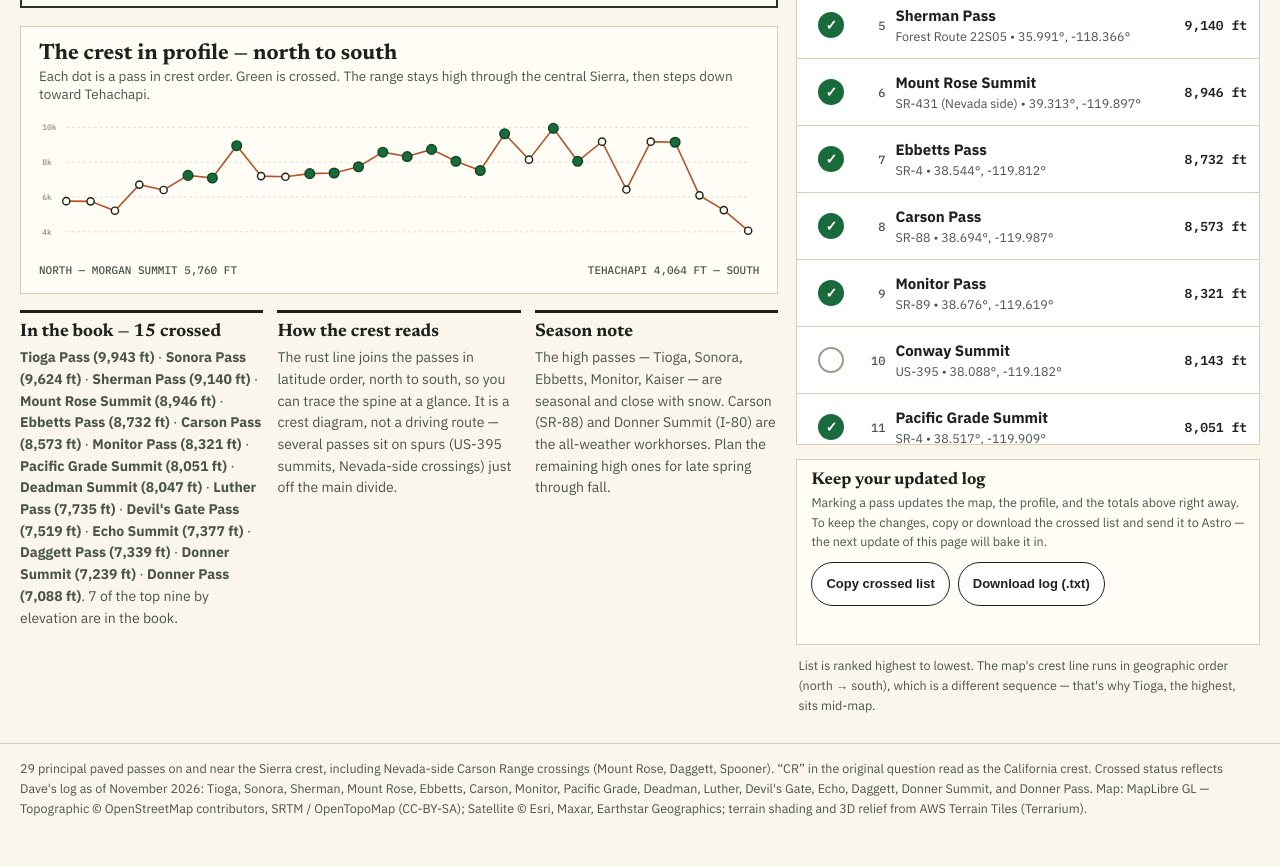
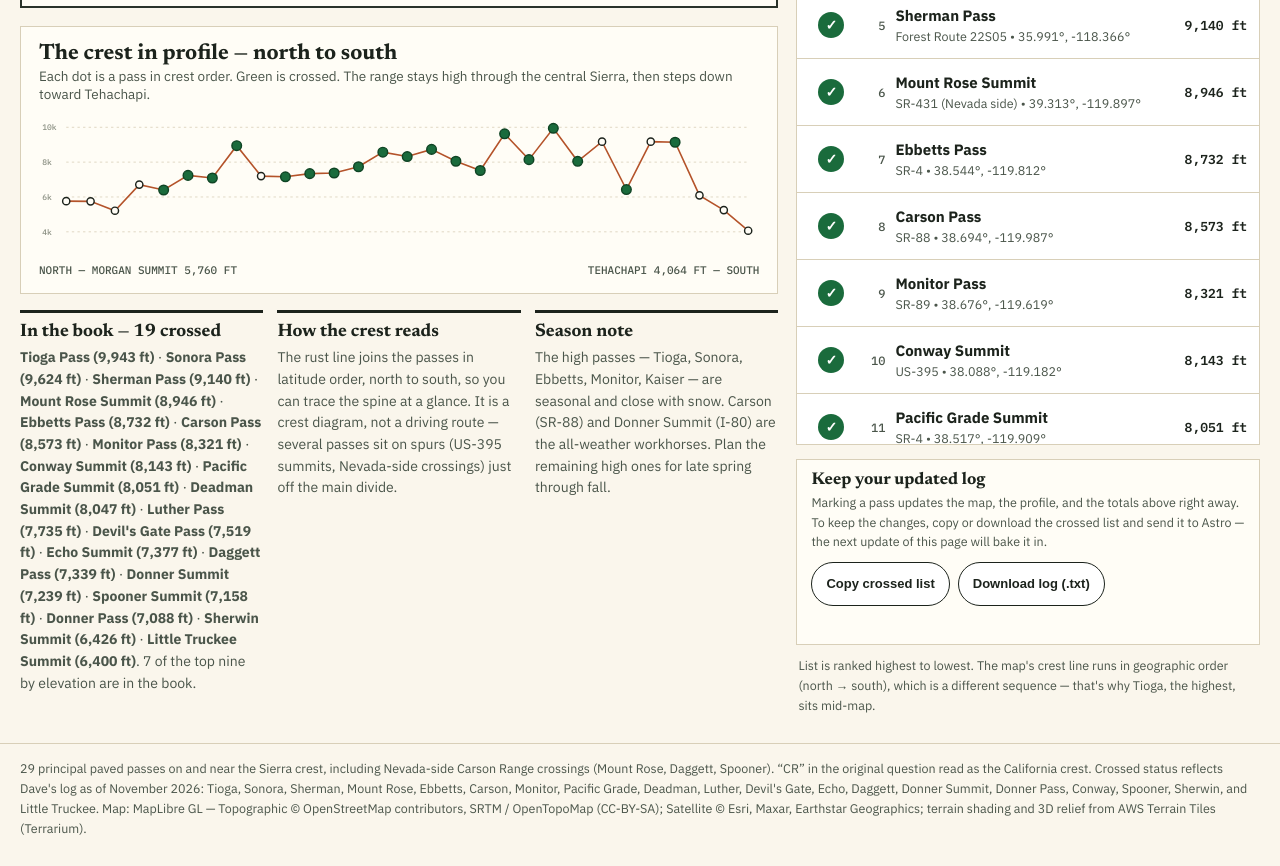
Before and after one commit to davedellaquila/sierra-crest-passes, a plain HTML site: page index.html in a window 1280 px wide. Shown: the part 970-1836 px from the top of the page. Drawn offline with nearby package versions, Linux system fonts and the light colour scheme; no server answers; animation ran at ten frames a second.

Commit message:
Log four more crossings: Conway, Spooner, Sherwin, Little Truckee (19 of 29)

```diff
--- a/index.html
+++ b/index.html
@@ -127,7 +127,7 @@ footer{max-width:1280px;margin:0 auto;padding:0 20px 28px;color:var(--ink2);font
   <h1>Sierra Crest <em>Passes</em></h1>
   <p class="dek" id="dek">Every paved crossing of the Sierra crest, plotted on the spine of the range — from Fredonyer in the north to Tehachapi in the south. Thirteen are in the logbook. Sixteen remain. This is the attempt to cross them all.</p>
   <div class="stats" aria-label="Progress summary">
-    <div class="stat"><b id="statCrossed">15 of 29</b><span>Crossed</span></div>
+    <div class="stat"><b id="statCrossed">19 of 29</b><span>Crossed</span></div>
     <div class="stat"><b id="statPct">44.8%</b><span>Complete</span></div>
     <div class="stat"><b id="statHighestCrossed">9,943 ft</b><span id="statHighestCrossedLabel">Highest crossed — Tioga</span></div>
     <div class="stat"><b>9,943 ft</b><span>Highest overall — Tioga</span></div>
@@ -165,7 +165,7 @@ footer{max-width:1280px;margin:0 auto;padding:0 20px 28px;color:var(--ink2);font
       </div>
 
       <div class="notes">
-        <div class="note"><h3 id="bookNoteTitle">In the book — 15 crossed</h3><p id="bookNoteText"><strong>Tioga Pass (9,943 ft)</strong> · <strong>Sonora Pass (9,624 ft)</strong> · <strong>Sherman Pass (9,140 ft)</strong> · <strong>Mount Rose Summit (8,946 ft)</strong> · <strong>Ebbetts Pass (8,732 ft)</strong> · <strong>Carson Pass (8,573 ft)</strong> · <strong>Monitor Pass (8,321 ft)</strong> · <strong>Pacific Grade Summit (8,051 ft)</strong> · <strong>Deadman Summit (8,047 ft)</strong> · <strong>Luther Pass (7,735 ft)</strong> · <strong>Devil's Gate Pass (7,519 ft)</strong> · <strong>Echo Summit (7,377 ft)</strong> · <strong>Daggett Pass (7,339 ft)</strong> · <strong>Donner Summit (7,239 ft)</strong> · <strong>Donner Pass (7,088 ft)</strong>. 7 of the top nine by elevation are in the book.</p></div>
+        <div class="note"><h3 id="bookNoteTitle">In the book — 19 crossed</h3><p id="bookNoteText"><strong>Tioga Pass (9,943 ft)</strong> · <strong>Sonora Pass (9,624 ft)</strong> · <strong>Sherman Pass (9,140 ft)</strong> · <strong>Mount Rose Summit (8,946 ft)</strong> · <strong>Ebbetts Pass (8,732 ft)</strong> · <strong>Carson Pass (8,573 ft)</strong> · <strong>Monitor Pass (8,321 ft)</strong> · <strong>Conway Summit (8,143 ft)</strong> · <strong>Pacific Grade Summit (8,051 ft)</strong> · <strong>Deadman Summit (8,047 ft)</strong> · <strong>Luther Pass (7,735 ft)</strong> · <strong>Devil's Gate Pass (7,519 ft)</strong> · <strong>Echo Summit (7,377 ft)</strong> · <strong>Daggett Pass (7,339 ft)</strong> · <strong>Donner Summit (7,239 ft)</strong> · <strong>Spooner Summit (7,158 ft)</strong> · <strong>Donner Pass (7,088 ft)</strong> · <strong>Sherwin Summit (6,426 ft)</strong> · <strong>Little Truckee Summit (6,400 ft)</strong>. 7 of the top nine by elevation are in the book.</p></div>
         <div class="note"><h3>How the crest reads</h3><p>The rust line joins the passes in latitude order, north to south, so you can trace the spine at a glance. It is a crest diagram, not a driving route — several passes sit on spurs (US-395 summits, Nevada-side crossings) just off the main divide.</p></div>
         <div class="note"><h3>Season note</h3><p>The high passes — Tioga, Sonora, Ebbetts, Monitor, Kaiser — are seasonal and close with snow. Carson (SR-88) and Donner Summit (I-80) are the all-weather workhorses. Plan the remaining high ones for late spring through fall.</p></div>
       </div>
@@ -196,7 +196,7 @@ footer{max-width:1280px;margin:0 auto;padding:0 20px 28px;color:var(--ink2);font
   </div>
 </div>
 
-<footer>29 principal paved passes on and near the Sierra crest, including Nevada-side Carson Range crossings (Mount Rose, Daggett, Spooner). “CR” in the original question read as the California crest. Crossed status reflects Dave's log as of November 2026: Tioga, Sonora, Sherman, Mount Rose, Ebbetts, Carson, Monitor, Pacific Grade, Deadman, Luther, Devil's Gate, Echo, Daggett, Donner Summit, and Donner Pass. Map: MapLibre GL — Topographic © OpenStreetMap contributors, SRTM / OpenTopoMap (CC-BY-SA); Satellite © Esri, Maxar, Earthstar Geographics; terrain shading and 3D relief from AWS Terrain Tiles (Terrarium).</footer>
+<footer>29 principal paved passes on and near the Sierra crest, including Nevada-side Carson Range crossings (Mount Rose, Daggett, Spooner). “CR” in the original question read as the California crest. Crossed status reflects Dave's log as of November 2026: Tioga, Sonora, Sherman, Mount Rose, Ebbetts, Carson, Monitor, Pacific Grade, Deadman, Luther, Devil's Gate, Echo, Daggett, Donner Summit, Donner Pass, Conway, Spooner, Sherwin, and Little Truckee. Map: MapLibre GL — Topographic © OpenStreetMap contributors, SRTM / OpenTopoMap (CC-BY-SA); Satellite © Esri, Maxar, Earthstar Geographics; terrain shading and 3D relief from AWS Terrain Tiles (Terrarium).</footer>
 
 <script src="https://unpkg.com/maplibre-gl@4.7.1/dist/maplibre-gl.js"></script>
 <script>
@@ -210,7 +210,7 @@ var PASSES=[
 {name:"Ebbetts Pass",elev:8732,lat:38.54435,lon:-119.81185,road:"SR-4",crossed:true},
 {name:"Carson Pass",elev:8573,lat:38.69389,lon:-119.98750,road:"SR-88",crossed:true},
 {name:"Monitor Pass",elev:8321,lat:38.67556,lon:-119.61944,road:"SR-89",crossed:true},
-{name:"Conway Summit",elev:8143,lat:38.08806,lon:-119.18194,road:"US-395",crossed:false},
+{name:"Conway Summit",elev:8143,lat:38.08806,lon:-119.18194,road:"US-395",crossed:true},
 {name:"Pacific Grade Summit",elev:8051,lat:38.51667,lon:-119.90944,road:"SR-4",crossed:true},
 {name:"Deadman Summit",elev:8047,lat:37.77083,lon:-119.00833,road:"US-395",crossed:true},
 {name:"Luther Pass",elev:7735,lat:38.78694,lon:-119.94583,road:"SR-89",crossed:true},
@@ -219,11 +219,11 @@ var PASSES=[
 {name:"Daggett Pass",elev:7339,lat:38.97657,lon:-119.88879,road:"SR-207 (Nevada side)",crossed:true},
 {name:"Donner Summit",elev:7239,lat:39.34000,lon:-120.34389,road:"I-80",crossed:true},
 {name:"Brockway Summit",elev:7199,lat:39.26102,lon:-120.07130,road:"SR-267",crossed:false},
-{name:"Spooner Summit",elev:7158,lat:39.10423,lon:-119.89716,road:"US-50 (Nevada side)",crossed:false},
+{name:"Spooner Summit",elev:7158,lat:39.10423,lon:-119.89716,road:"US-50 (Nevada side)",crossed:true},
 {name:"Donner Pass",elev:7088,lat:39.31444,lon:-120.32694,road:"Donner Pass Rd (old US-40)",crossed:true},
 {name:"Yuba Pass",elev:6709,lat:39.61750,lon:-120.48889,road:"SR-49",crossed:false},
-{name:"Sherwin Summit",elev:6426,lat:37.51444,lon:-118.62778,road:"US-395",crossed:false},
-{name:"Little Truckee Summit",elev:6400,lat:39.50500,lon:-120.28194,road:"SR-89",crossed:false},
+{name:"Sherwin Summit",elev:6426,lat:37.51444,lon:-118.62778,road:"US-395",crossed:true},
+{name:"Little Truckee Summit",elev:6400,lat:39.50500,lon:-120.28194,road:"SR-89",crossed:true},
 {name:"Greenhorn Summit",elev:6092,lat:35.73833,lon:-118.55722,road:"SR-155",crossed:false},
 {name:"Morgan Summit",elev:5760,lat:40.36389,lon:-121.53528,road:"SR-89/36",crossed:false},
 {name:"Fredonyer Pass",elev:5748,lat:40.35972,lon:-120.86750,road:"SR-36",crossed:false},
```
